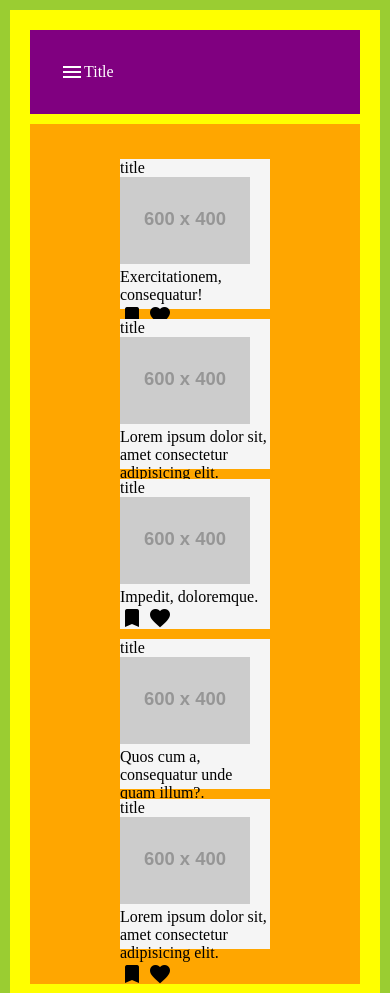
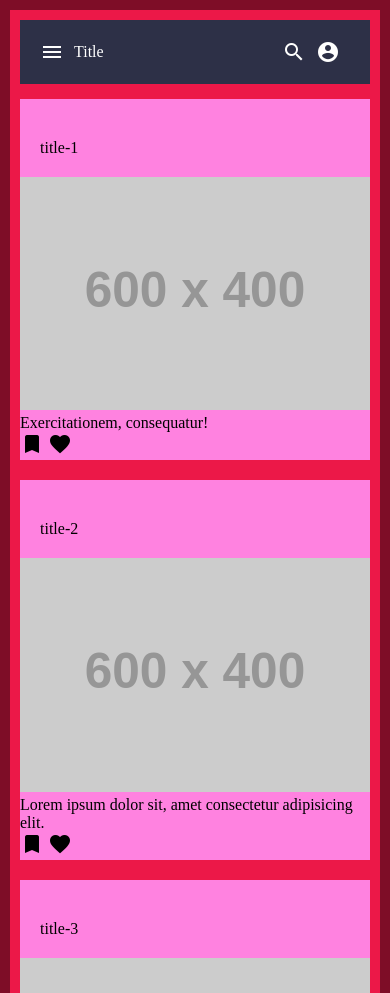
Before and after one commit to tansudasli/html-sandbox, a plain HTML site: page flex-cardbaseio/index.html in a window 390 px wide. Shown: the top 993 px of the page. Drawn offline with Linux system fonts and the light colour scheme; placeholder pictures from the web are drawn by us.

Commit message:
all responsive and done

```diff
--- a/flex-cardbaseio/index.html
+++ b/flex-cardbaseio/index.html
@@ -7,7 +7,7 @@
     <link rel="stylesheet" href="https://cdnjs.cloudflare.com/ajax/libs/font-awesome/4.7.0/css/font-awesome.min.css">
     <link rel="stylesheet" href="https://fonts.googleapis.com/icon?family=Material+Icons">
     <link rel="stylesheet" type="text/css" href="style.css">
-    <title>Document</title>
+    <title>cardbase.io</title>
 </head>
 <body>
 
@@ -15,6 +15,8 @@
 
         <i class="material-icons">menu</i>
         <span>Title</span>
+        <i class="material-icons">search</i>
+        <i class="material-icons md-48">account_circle</i>
 
     </div>
 
@@ -22,11 +24,13 @@
 
             <div id="item-1" class="item">
                 <div class="header">
-                    title
+                    title-1
                 </div>
 
                 <div class="content">
-                    <img src="https://dummyimage.com/600x400/fefefe/969396.jpg&text=card" alt="card image" width="130">
+                    <img src="https://dummyimage.com/600x400/fefefe/969396.jpg&text=card"
+                    alt="card image"
+                    >
                     <span>Exercitationem, consequatur!</span>
                 </div>
 
@@ -38,11 +42,13 @@
 
             <div id="item-2" class="item">
                     <div class="header">
-                        title
+                        title-2
                     </div>
 
                     <div class="content">
-                        <img src="https://dummyimage.com/600x400/fefefe/969396.jpg&text=card" alt="card image" width="130">
+                        <img src="https://dummyimage.com/600x400/fefefe/969396.jpg&text=card"
+                        alt="card image"
+                        >
                         <span>Lorem ipsum dolor sit, amet consectetur adipisicing elit.</span>
                     </div>
 
@@ -54,11 +60,13 @@
 
             <div id="item-3" class="item">
                     <div class="header">
-                        title
+                        title-3
                     </div>
 
                     <div class="content">
-                        <img src="https://dummyimage.com/600x400/fefefe/969396.jpg&text=card" alt="card image" width="130">
+                        <img src="https://dummyimage.com/600x400/fefefe/969396.jpg&text=card"
+                        alt="card image"
+                        >
                         <span><div class="10">Impedit, doloremque.</div></span>
                     </div>
 
@@ -70,11 +78,13 @@
 
             <div id="item-4" class="item">
                     <div class="header">
-                        title
+                        title-4
                     </div>
 
                     <div class="content">
-                        <img src="https://dummyimage.com/600x400/fefefe/969396.jpg&text=card" alt="card image" width="130">
+                        <img src="https://dummyimage.com/600x400/fefefe/969396.jpg&text=card"
+                        alt="card image"
+                        >
                         <span><div class="10">Quos cum a, consequatur unde quam illum?.</div></span>
                     </div>
 
@@ -86,11 +96,13 @@
 
             <div id="item-5" class="item">
                     <div class="header">
-                        title
+                        title-5
                     </div>
 
                     <div class="content">
-                        <img src="https://dummyimage.com/600x400/fefefe/969396.jpg&text=card" alt="card image" width="130">
+                        <img src="https://dummyimage.com/600x400/fefefe/969396.jpg&text=card"
+                        alt="card image"
+                        >
                         <span>Lorem ipsum dolor sit, amet consectetur adipisicing elit.</span>
                     </div>
 
--- a/flex-cardbaseio/style.css
+++ b/flex-cardbaseio/style.css
@@ -1,41 +1,76 @@
 html {
-    background-color:yellowgreen;
+    background-color:#7e0d27;
     padding: 10px;
 }
 
 body {
-    background-color:yellow;
-    padding: 10px;
+    background-color:#ec1848;
+    padding: 5px;
     margin: 0px;
 }
 
+/*flex container*/
 .top-menu {
-    background-color: purple;
-    padding: 30px;
-    margin: 10px;
+    background-color: #2D3047;
+    padding: 20px;
+    margin: 5px;
 
     display: flex;
     flex-flow: row nowrap;     /*flex-direction flex-wrap*/
     align-items: center;     /*cross axis*/
-    justify-content: flex-start; /*main axis*/
+    justify-content: center; /*main axis*/
 
     color: white;
 }
 
+.top-menu i {
+    margin-right: 10px;
+
+    flex: 0 0 auto;
+}
+
+.top-menu span {
+
+    align-self: center;
+    justify-self: end;
+    flex: 1 1 auto;
+}
+
+/*flex container*/
 .cards {
-    background-color: rgb(255, 166, 0);
-    padding: 30px;
-    margin: 10px;
+    background-color: inherit;
+    padding: 0px;
+    margin: 5px;
 
     display: flex;
-    flex-flow: row wrap;     /*flex-direction flex-wrap*/
-    align-items: center;     /*cross axis*/
-    justify-content: center; /*main axis*/
+    flex-flow: row wrap;       /*flex-direction flex-wrap*/
+    /* align-items: center;    /* cross axis */
+    justify-content: center;   /*main axis*/
 }
 
 .item {
-    background-color: whitesmoke;
-    margin: 5px;
-    height: 150px;
-    width: 150px;
+    background-color: #ff82e0;
+    margin-top: 10px;
+    margin-bottom: 10px;
+    padding-top: 20px;
+
+
+    /* order: 1    all has 0 default. impacted by flex-direction */
+    align-self: stretch;
+    flex: 1 1 auto;  /* flex-grow flex-shrink flex-basis */
 }
+
+
+.item .header{
+
+    padding: 20px;
+
+    align-self: flex-start;
+}
+
+
+.content img {
+    /* max-width: calc(100% - 0px); */
+
+    width: 100%;
+}
```
Also changed, not shown: flex-core/index.html (+6 -6 lines), flex-core/style.css (+10 -1 lines).
